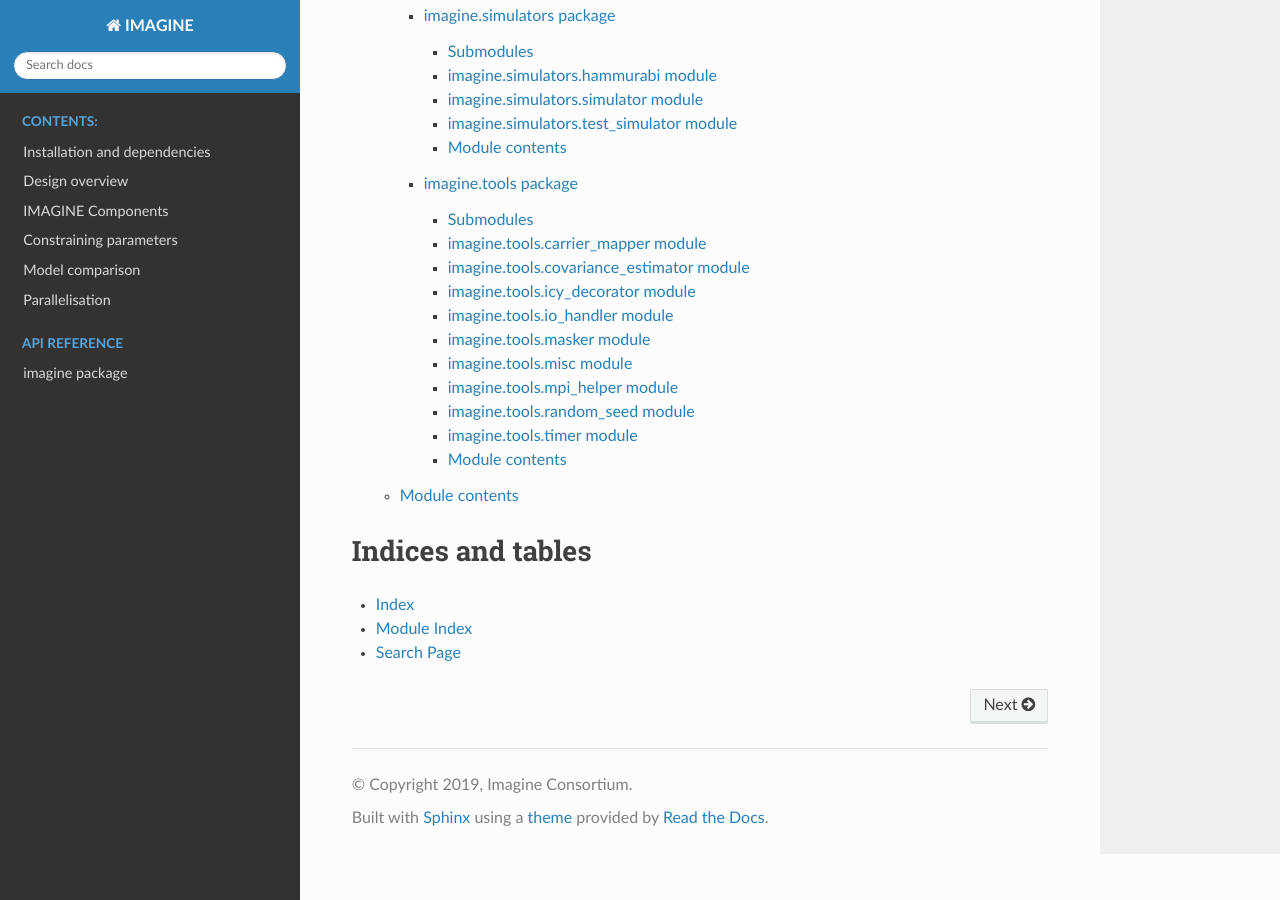
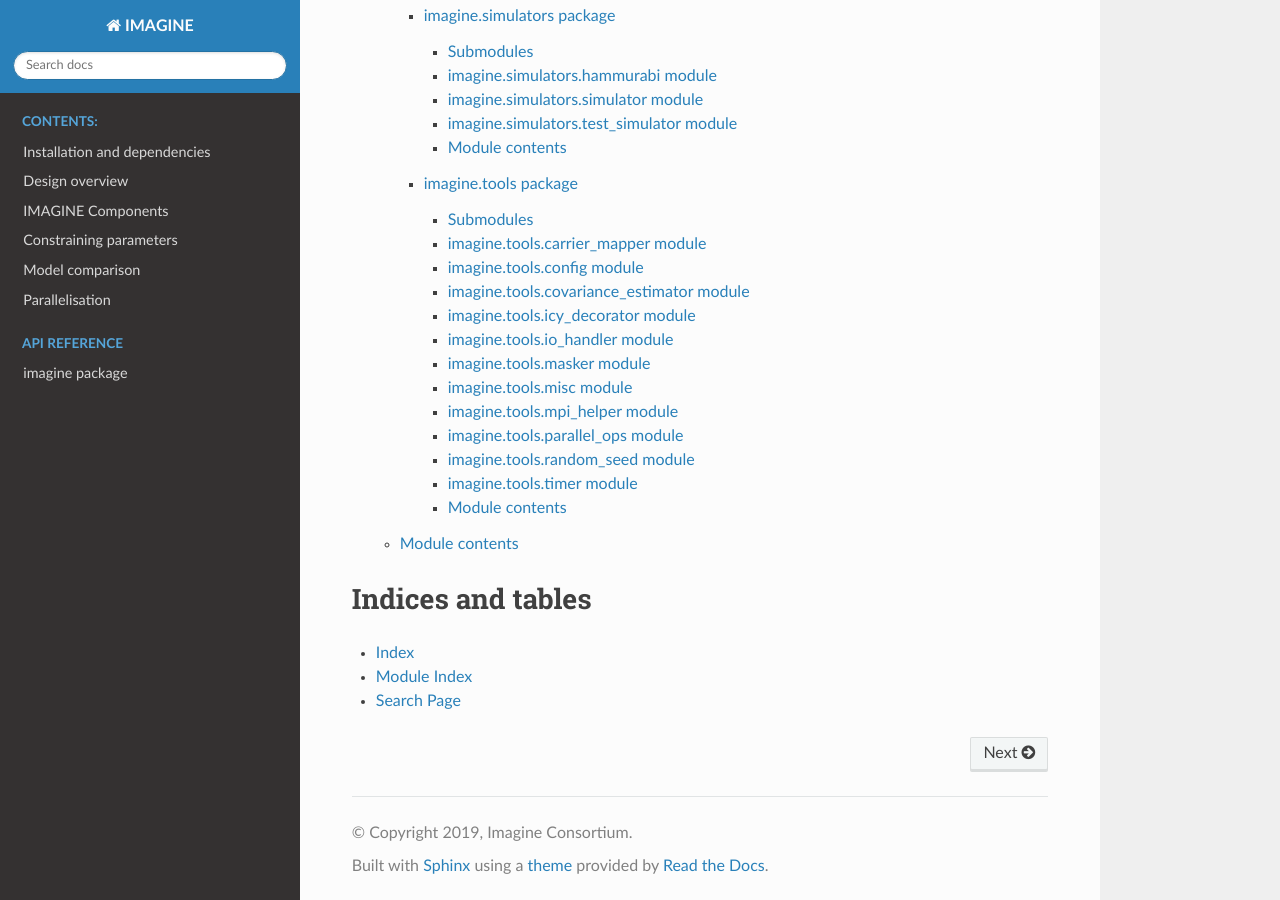
Before and after one commit to IMAGINE-Consortium/imagine, a Sphinx documentation site: the page built from doc/source/index.rst, in a window 1280 px wide and 900 px high, scrolled down 2413 px. Built offline with Sphinx 7.4.7 and the Read the Docs theme 2.0.0, drawn with Linux system fonts in a browser that asks for light colours; pages that are not in the unit, such as notebooks, are missing from menus.

Commit message:
Adjustments to docs.

```diff
--- a/doc/source/imagine.tools.rst
+++ b/doc/source/imagine.tools.rst
@@ -8,6 +8,14 @@ imagine.tools.carrier\_mapper module
 ------------------------------------
 
 .. automodule:: imagine.tools.carrier_mapper
+   :members:
+   :undoc-members:
+   :show-inheritance:
+
+imagine.tools.config module
+---------------------------
+
+.. automodule:: imagine.tools.config
    :members:
    :undoc-members:
    :show-inheritance:
@@ -60,6 +68,14 @@ imagine.tools.mpi\_helper module
    :undoc-members:
    :show-inheritance:
 
+imagine.tools.parallel\_ops module
+----------------------------------
+
+.. automodule:: imagine.tools.parallel_ops
+   :members:
+   :undoc-members:
+   :show-inheritance:
+
 imagine.tools.random\_seed module
 ---------------------------------
 
@@ -67,7 +83,6 @@ imagine.tools.random\_seed module
    :members:
    :undoc-members:
    :show-inheritance:
-
 
 imagine.tools.timer module
 --------------------------
```
Also changed, not shown: 1 other file.
